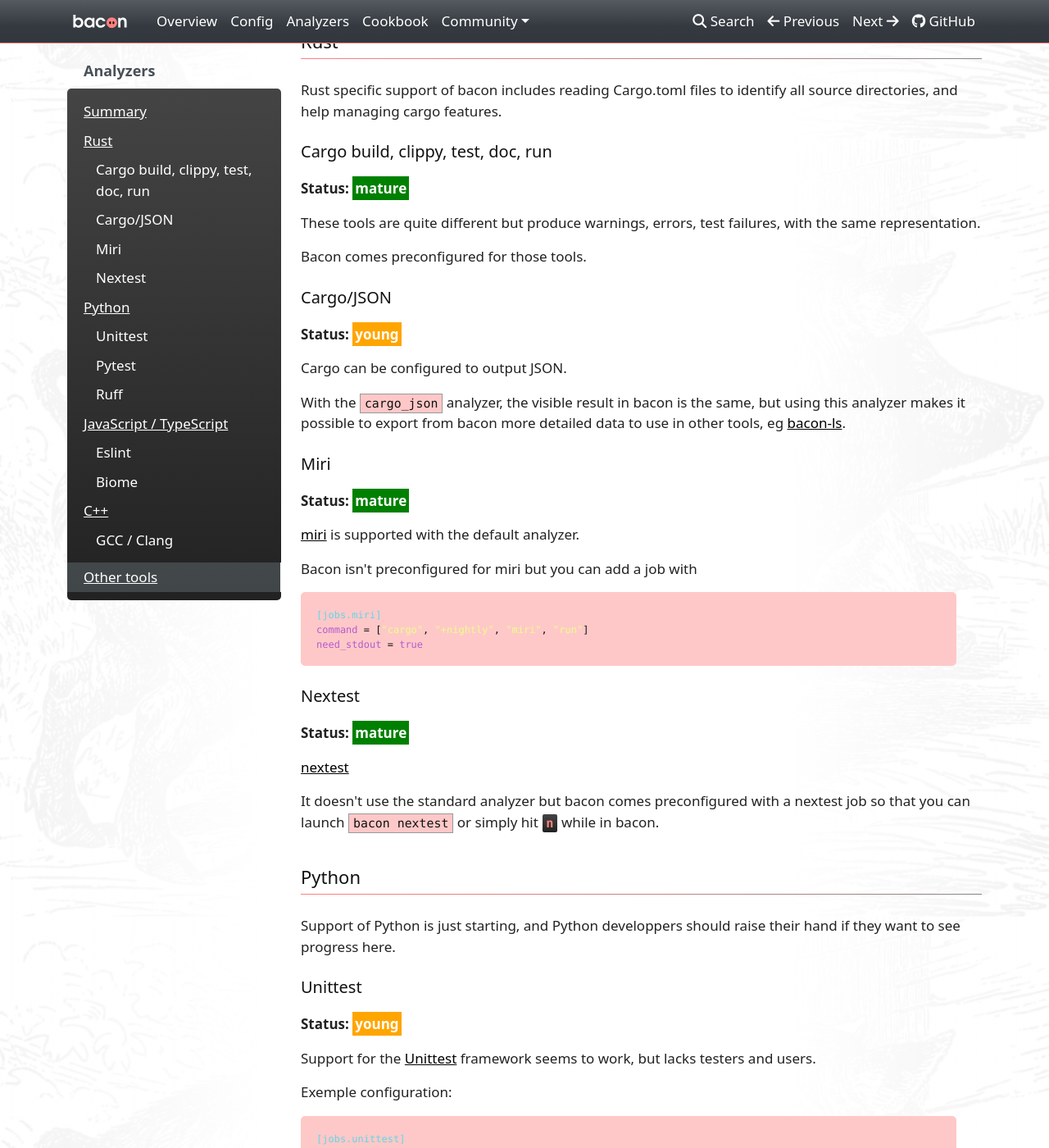
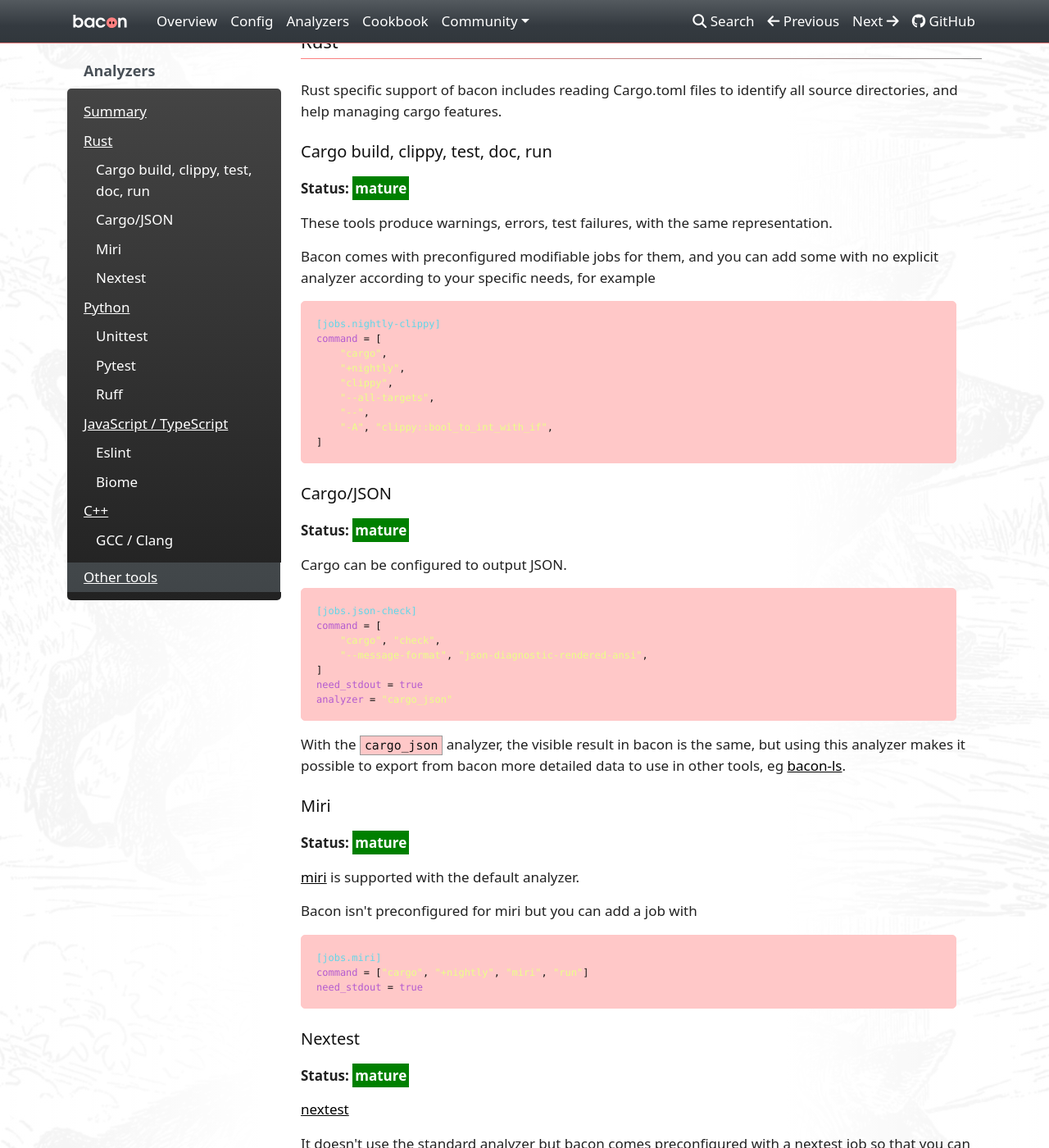
Before and after one commit to Canop/bacon, an MkDocs documentation site: the page built from website/docs/analyzers.md, in a window 1280 px wide and 1400 px high, scrolled down 780 px. Shown: the whole window at 82% size. Built offline with MkDocs 1.6.1, drawn with Linux system fonts in a browser that asks for light colours; nearby versions of some CDN libraries.

````diff
--- a/Cargo.toml
+++ b/Cargo.toml
@@ -1,6 +1,6 @@
 [package]
 name = "bacon"
-version = "3.7.0"
+version = "3.8.0"
 authors = ["dystroy <denys.seguret@gmail.com>"]
 repository = "https://github.com/Canop/bacon"
 description = "background rust compiler"
--- a/website/docs/analyzers.md
+++ b/website/docs/analyzers.md
@@ -27,15 +27,37 @@ Rust specific support of bacon includes reading Cargo.toml files to identify all
 
 **Status: <span style="background-color:green;color:white;padding:3px">mature</span>**
 
-These tools are quite different but produce warnings, errors, test failures, with the same representation.
+These tools produce warnings, errors, test failures, with the same representation.
 
-Bacon comes preconfigured for those tools.
+Bacon comes with preconfigured modifiable jobs for them, and you can add some with no explicit analyzer according to your specific needs, for example
+
+```TOML
+[jobs.nightly-clippy]
+command = [
+	"cargo",
+	"+nightly",
+	"clippy",
+	"--all-targets",
+	"--",
+	"-A", "clippy::bool_to_int_with_if",
+]
+```
 
 ## Cargo/JSON
 
-**Status: <span style="background-color:orange;color:white;padding:3px">young</span>**
+**Status: <span style="background-color:green;color:white;padding:3px">mature</span>**
 
 Cargo can be configured to output JSON.
+
+```TOML
+[jobs.json-check]
+command = [
+	"cargo", "check",
+	"--message-format", "json-diagnostic-rendered-ansi",
+]
+need_stdout = true
+analyzer = "cargo_json"
+```
 
 With the `cargo_json` analyzer, the visible result in bacon is the same, but using this analyzer makes it possible to export from bacon more detailed data to use in other tools, eg [bacon-ls](https://github.com/crisidev/bacon-ls).
 
````
Also changed, not shown: website/docs/config.md (+3 -2 lines), CHANGELOG.md, 2 other files.
